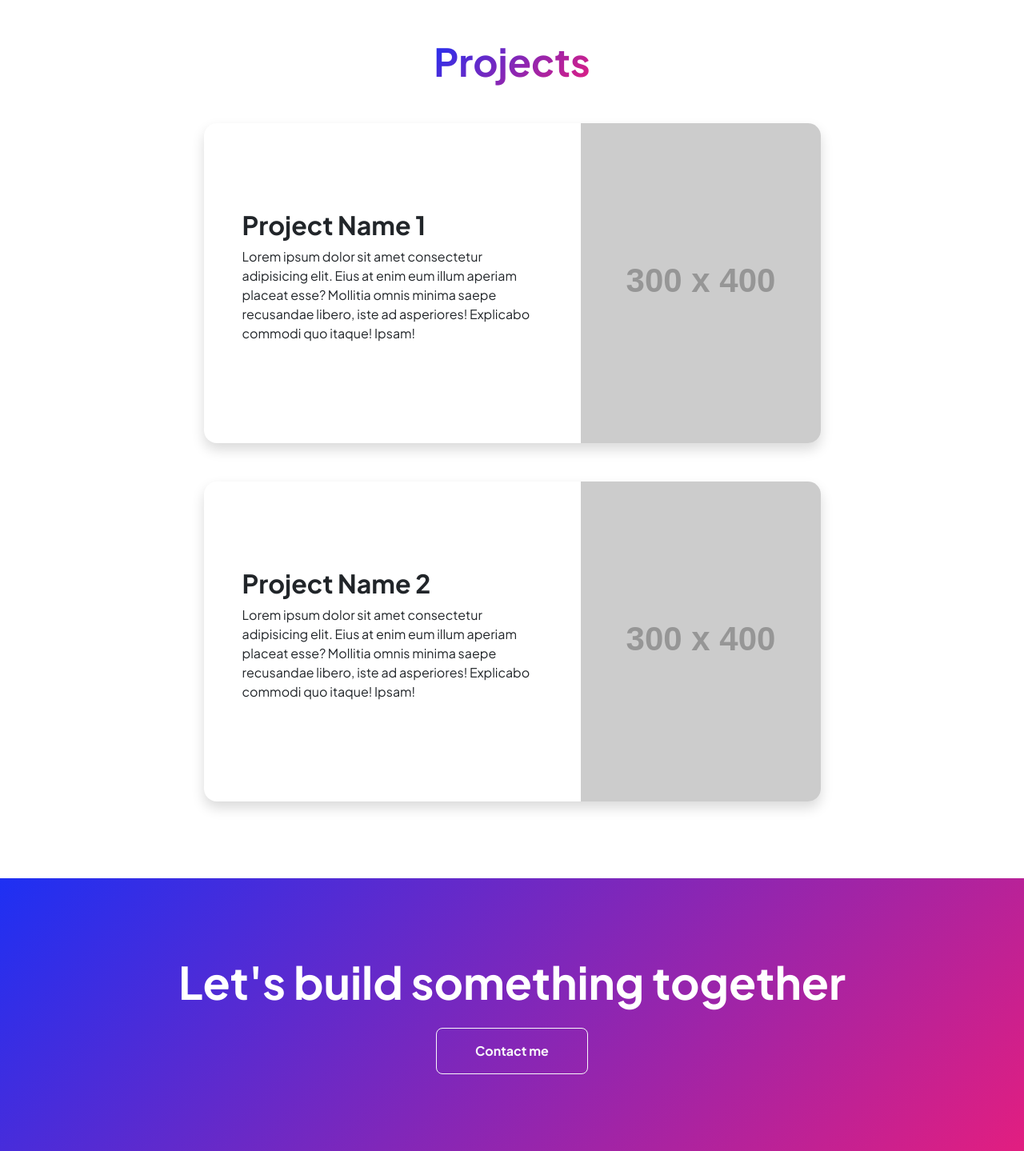
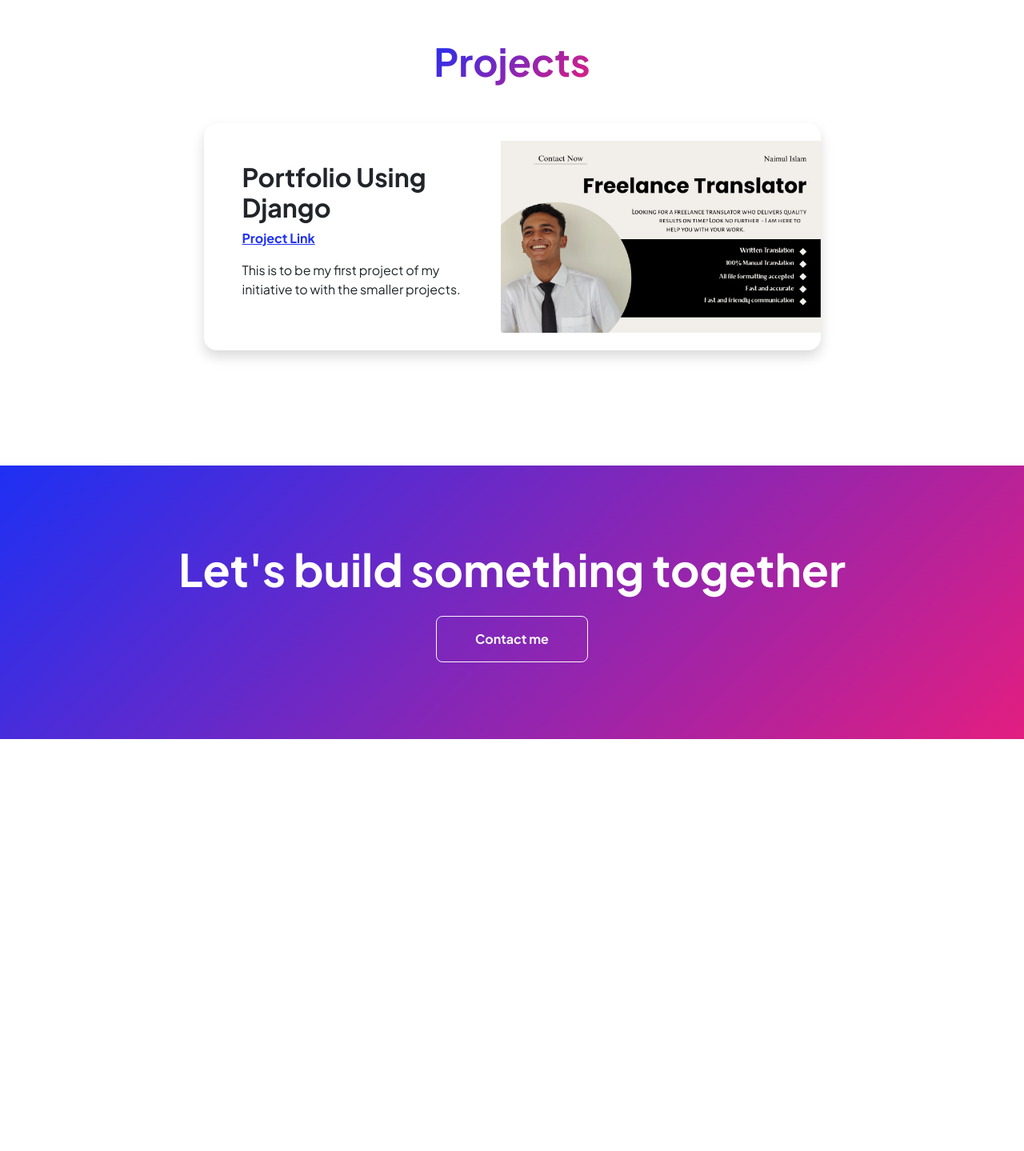
Before and after one commit to Naimul013/portfolio_using_django, a Django app: page /projects/ in a window 1280 px wide. Shown: the part 72-1511 px from the top of the page at 80% size. After the commit the page ends 996 px from the top, so only its background shows below. Run offline with Django 5.2, Linux system fonts and the light colour scheme; data comes from the database, SQL or seed files in the repository; both versions use the stored data as it was after the commit; grey boxes labelled with a size stand in for pictures from a placeholder-image service; some libraries are stand-ins or nearby versions.

Commit message:
Modified projects

```diff
--- a/portfolio/urls.py
+++ b/portfolio/urls.py
@@ -16,8 +16,9 @@ Including another URLconf
 """
 from django.contrib import admin
 from django.urls import path,include
-
+from django.conf.urls.static import static
+from django.conf import settings
 urlpatterns = [
     path('admin/', admin.site.urls),
     path('',include('portfolio_app.urls')),
-]
+] + static(settings.MEDIA_URL,document_root = settings.MEDIA_ROOT)
--- a/portfolio_app/admin.py
+++ b/portfolio_app/admin.py
@@ -8,3 +8,4 @@ admin.site.register(ProfessionalSkill)
 admin.site.register(ProgrammingLanguage)
 admin.site.register(Fluency)
 admin.site.register(Contact)
+admin.site.register(Projects)
--- a/portfolio_app/models.py
+++ b/portfolio_app/models.py
@@ -71,3 +71,13 @@ class Contact(models.Model):
 
     def __str__(self):
         return self.name
+
+
+class Projects(models.Model):
+    name = models.CharField(max_length=50)
+    link = models.URLField(blank=True, max_length=200)
+    desc = models.TextField()
+    img = models.ImageField(upload_to='images', height_field=None, width_field=None, max_length=None)
+
+    def __str__(self):
+        return self.name
--- a/portfolio_app/templates/portfolio_app/index.html
+++ b/portfolio_app/templates/portfolio_app/index.html
@@ -14,7 +14,7 @@
                                 <h1 class="display-3 fw-bolder mb-5"><span class="text-gradient d-inline">Get online and grow fast</span></h1>
                                 <div class="d-grid gap-3 d-sm-flex justify-content-sm-center justify-content-xxl-start mb-3">
                                     <a class="btn btn-primary btn-lg px-5 py-3 me-sm-3 fs-6 fw-bolder" href="{% url "resume" %}">Resume</a>
-                                    <a class="btn btn-outline-dark btn-lg px-5 py-3 fs-6 fw-bolder" href="projects.html">Projects</a>
+                                    <a class="btn btn-outline-dark btn-lg px-5 py-3 fs-6 fw-bolder" href="{% url "projects" %}">Projects</a>
                                 </div>
                             </div>
                         </div>
--- a/portfolio_app/templates/portfolio_app/projects.html
+++ b/portfolio_app/templates/portfolio_app/projects.html
@@ -9,29 +9,23 @@
                     <div class="row gx-5 justify-content-center">
                         <div class="col-lg-11 col-xl-9 col-xxl-8">
                             <!-- Project Card 1-->
+                            {% for project in projects %}
                             <div class="card overflow-hidden shadow rounded-4 border-0 mb-5">
                                 <div class="card-body p-0">
                                     <div class="d-flex align-items-center">
                                         <div class="p-5">
-                                            <h2 class="fw-bolder">Project Name 1</h2>
-                                            <p>Lorem ipsum dolor sit amet consectetur adipisicing elit. Eius at enim eum illum aperiam placeat esse? Mollitia omnis minima saepe recusandae libero, iste ad asperiores! Explicabo commodi quo itaque! Ipsam!</p>
+                                            <h2 class="fw-bolder">{{project.name}} </h2>
+                                            <p class="fw-bolder"><a href="{{project.link}}"> Project Link </a>
+                                            <p>{{project.desc}}</p>
                                         </div>
-                                        <img class="img-fluid" src="https://dummyimage.com/300x400/343a40/6c757d" alt="..." />
+                                        <img class="img-fluid" src="{{project.img.url}}" width='400' height = '300' alt="..." />
                                     </div>
                                 </div>
                             </div>
-                            <!-- Project Card 2-->
-                            <div class="card overflow-hidden shadow rounded-4 border-0">
-                                <div class="card-body p-0">
-                                    <div class="d-flex align-items-center">
-                                        <div class="p-5">
-                                            <h2 class="fw-bolder">Project Name 2</h2>
-                                            <p>Lorem ipsum dolor sit amet consectetur adipisicing elit. Eius at enim eum illum aperiam placeat esse? Mollitia omnis minima saepe recusandae libero, iste ad asperiores! Explicabo commodi quo itaque! Ipsam!</p>
-                                        </div>
-                                        <img class="img-fluid" src="https://dummyimage.com/300x400/343a40/6c757d" alt="..." />
-                                    </div>
-                                </div>
-                            </div>
+                            {% endfor %}
+
+
+
                         </div>
                     </div>
                 </div>
@@ -41,7 +35,7 @@
                 <div class="container px-5 my-5">
                     <div class="text-center">
                         <h2 class="display-4 fw-bolder mb-4">Let's build something together</h2>
-                        <a class="btn btn-outline-light btn-lg px-5 py-3 fs-6 fw-bolder" href="contact.html">Contact me</a>
+                        <a class="btn btn-outline-light btn-lg px-5 py-3 fs-6 fw-bolder" href="{% url "contact" %}">Contact me</a>
                     </div>
                 </div>
             </section>
--- a/portfolio_app/views.py
+++ b/portfolio_app/views.py
@@ -7,7 +7,9 @@ def index(request):
     return render(request,'portfolio_app/index.html')
 
 def projects(request):
-    return render(request,'portfolio_app/projects.html')
+    projects = Projects.objects.all()
+    context = {'projects':projects}
+    return render(request,'portfolio_app/projects.html', context)
 
 def resume(request):
     experiences = Experience.objects.all()
```
Also changed, not shown: db.sqlite3, media/images/fiver_gig_1.jpg (added).
